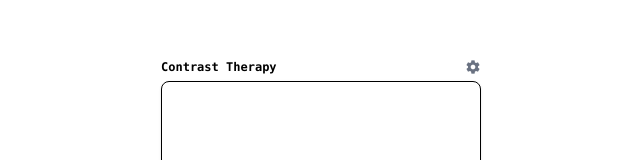
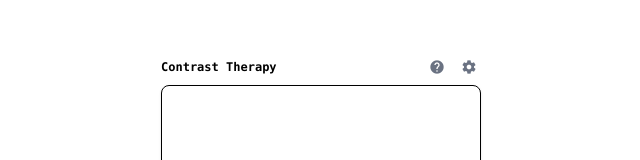
Before and after one commit to jdjfisher/contrast-therapy, a Vue app: page / in a window 1280 px wide. Shown: the part 123-283 px from the top of the page, without its empty margins (319-959 px from the left). Built offline with nearby package versions, Linux system fonts and the light colour scheme.

Commit message:
Added about section

```diff
--- a/src/App.vue
+++ b/src/App.vue
@@ -2,9 +2,10 @@
 import '@/index.css';
 import Timer from '@/components/Timer.vue';
 import Settings from '@/components/Settings.vue';
+import About from '@/components/About.vue';
 import { ref } from 'vue';
 
-const showSettings = ref(false);
+const panel = ref<'timer' | 'settings' | 'about'>('timer');
 </script>
 
 <template>
@@ -13,21 +14,40 @@ const showSettings = ref(false);
       <div class="flex items-center justify-between gap-2">
         <h1 class="mb-1 font-mono text-xs font-bold">Contrast Therapy</h1>
 
-        <button
-          class="icon-button cursor-pointer text-gray-500 transition-colors hover:text-gray-700"
-          @click="showSettings = !showSettings"
-          :title="showSettings ? 'Back to Timer' : 'Settings'"
-        >
-          <i class="material-icons text-[16px]!">
-            {{ showSettings ? 'arrow_back' : 'settings' }}
-          </i>
-        </button>
+        <transition name="fade" mode="out-in">
+          <div class="flex gap-2" v-if="panel === 'timer'">
+            <button
+              class="icon-button cursor-pointer p-1 text-gray-500 transition-colors hover:text-gray-700"
+              @click="panel = 'about'"
+              title="About"
+            >
+              <i class="material-icons text-[16px]!"> help </i>
+            </button>
+            <button
+              class="icon-button cursor-pointer p-1 text-gray-500 transition-colors hover:text-gray-700"
+              @click="panel = 'settings'"
+              title="Settings"
+            >
+              <i class="material-icons text-[16px]!"> settings </i>
+            </button>
+          </div>
+
+          <button
+            v-else
+            class="icon-button cursor-pointer p-1 text-gray-500 transition-colors hover:text-gray-700"
+            @click="panel = 'timer'"
+            title="Back to Timer"
+          >
+            <i class="material-icons text-[16px]!"> arrow_back </i>
+          </button>
+        </transition>
       </div>
 
       <div class="grid h-96 w-80 place-items-center rounded-lg border p-12 shadow">
         <transition name="fade" mode="out-in">
-          <Settings v-if="showSettings" />
-          <Timer v-else :cold-duration="60" :hot-duration="120" :cycles="5" />
+          <Timer v-if="panel === 'timer'" :cold-duration="60" :hot-duration="120" :cycles="5" />
+          <Settings v-else-if="panel === 'settings'" />
+          <About v-else />
         </transition>
       </div>
     </div>
--- /dev/null
+++ b/src/components/About.vue
@@ -0,0 +1,16 @@
+<script setup lang="ts"></script>
+
+<template>
+  <div>
+    <h2 class="mb-2 text-lg font-bold">Contrast Therapy</h2>
+    <p class="mb-2 text-gray-500">ˈkɒntrɑːst ˈθɛrəpi</p>
+
+    <hr class="mb-4" />
+
+    <p class="text-sm">
+      Contrast therapy, or hot and cold therapy, alternates between heat and cold to aid recovery.
+      Heat relaxes muscles and boosts circulation, while cold reduces inflammation and soreness.
+      Together, they can improve recovery, circulation, and pain relief after workouts or injury.
+    </p>
+  </div>
+</template>
```
